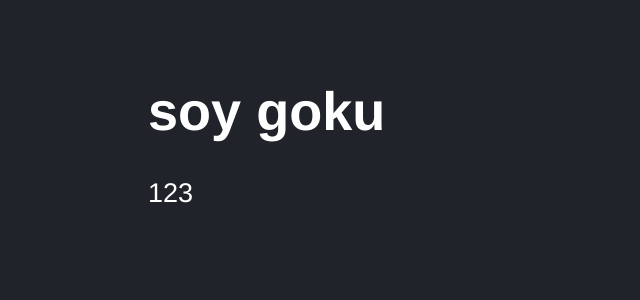
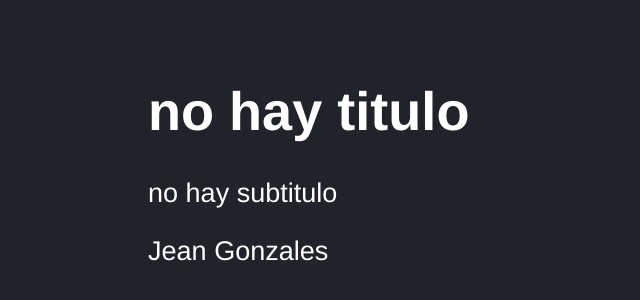
Before and after one commit to Naej-Solrac/counter-app, a React (Vite) app: page / in a window 1280 px wide. Shown: the part 104-404 px from the top of the page, without its empty margins (0-640 px from the left). Built offline with nearby package versions, Linux system fonts and the light colour scheme.

Commit message:
default props

```diff
--- a/src/Naej.jsx
+++ b/src/Naej.jsx
@@ -1,6 +1,6 @@
 // se importa con yarn add prop-types
 import PropTypes from 'prop-types'; //nos sirve para definir los tipos a las proptypes
-export const Naej = ({title, subtitle}) => {
+export const Naej = ({title = "", subTitle= "", name}) => {
 
   // if (!title) {
   //   throw new Error('El title no existe')
@@ -9,16 +9,23 @@ export const Naej = ({title, subtitle}) => {
     return (
     <>
         <h1>{ title }</h1>
-        <p>{ subtitle }</p>
+        <p>{ subTitle }</p>
+        <p>{ name }</p>
     </>
   );
 }
 
 Naej.propTypes = {
   title: PropTypes.string.isRequired,
-  subtitle: PropTypes.number.isRequired,
+  subTitle: PropTypes.string.isRequired,
 }
 
 // aprendemos a que las props tengas tipo exportando
 // y tambien podemos hacer que sea como requisito un tipo de dato
 // tambien podemos hacer defaul props en el parametro
+
+Naej.defaultProps = {
+  name: 'Jean Gonzales',
+  subTitle: 'no hay subtitulo',
+  title: "no hay titulo",
+}
--- a/src/main.jsx
+++ b/src/main.jsx
@@ -8,6 +8,6 @@ import './styles.css';
 
 ReactDOM.createRoot(document.getElementById('root')).render( //forma de renderizar nuestro componente
     <React.StrictMode>
-        <Naej title = "soy goku" subtitle= {123}/>
+        <Naej/>
     </React.StrictMode>
 );
```
